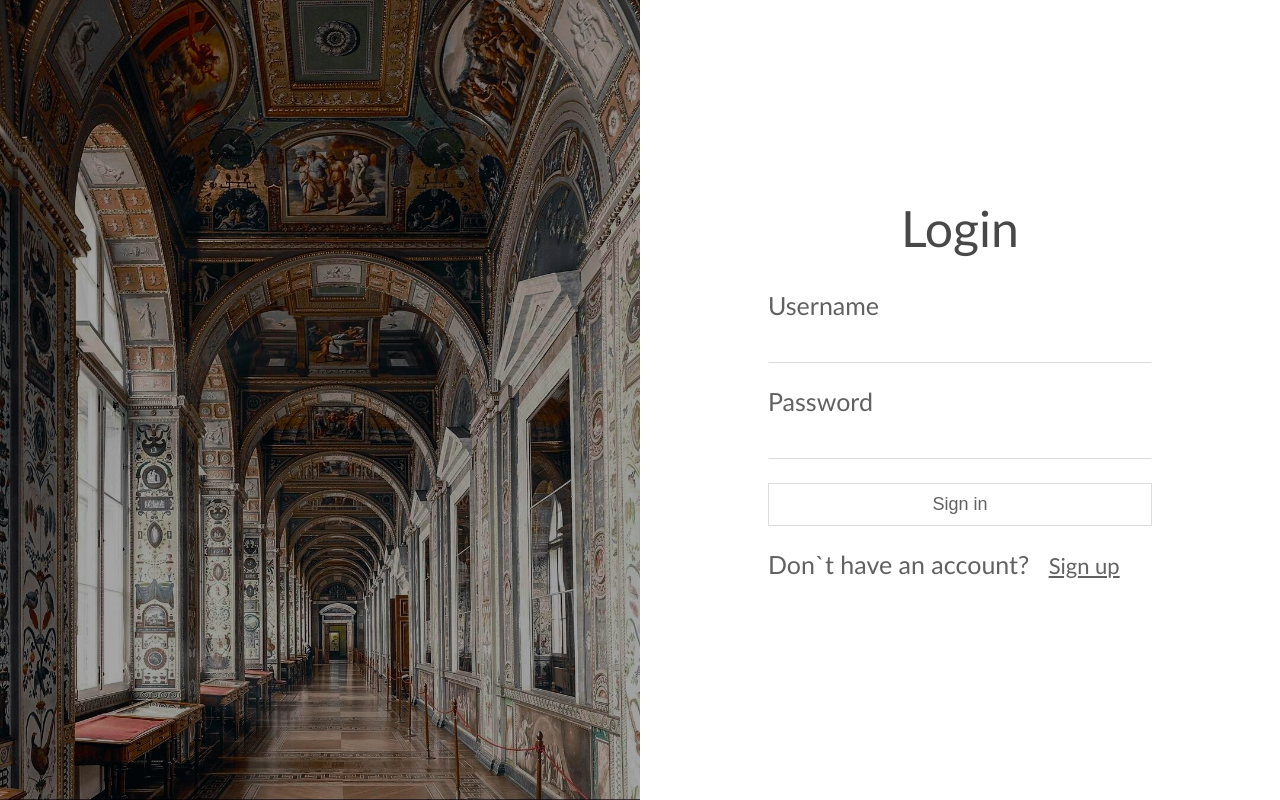
After one commit to melnikova-maria/hermitage_museum_guide, a Django app: template rooms/templates/login_form.html in a window 1280 px wide. The commit adds this page. Run offline with Django 4.2, Linux system fonts and the light colour scheme; the template is opened without the code that fills it, so the values that code supplies are empty.

Commit message:
login form

```diff
--- /dev/null
+++ b/rooms/templates/login_form.html
@@ -0,0 +1,219 @@
+{% load static %}
+<html>
+    <head>
+        <meta name="viewport" content="width=device-width, initial-scale=1">
+        <style>
+            *
+                {
+                    box-sizing: border-box; /* cвойства width и height включают в себя значения полей и границ, но не отступов (margin) */
+                }
+
+            body
+                {
+                    margin: 0; /* отступы */
+                    overflow: hidden;
+                }
+
+            section
+                {
+                    display: flex;
+                    width: 100%;
+                    height: 100vh;
+                    position: relative;
+                }
+
+            section .image
+                {
+                    position: relative;
+                    height: 100%;
+                    width: 50%;
+                }
+
+            section .image::before
+                {
+                    content: '';
+                    position: absolute;
+                    width: 100%;
+                    height: 100%;
+                    top: 0px;
+                }
+
+            section .image img
+                {
+                    position: absolute;
+                    width: 100%;
+                    height: 100%;
+                    top: 0px;
+                    object-fit: cover;
+                    filter: brightness(65%);
+                }
+
+            section .container
+                {
+                    display: flex;
+                    flex-direction: column;
+                    justify-content: center;
+                    align-items: center;
+                    width: 50%;
+                    height: 100%;
+                    z-index: 2;
+                }
+
+            section .container .forma
+                {
+                    width: 60%;
+                }
+
+            section .container .title
+                {
+                    color: rgba(0, 0, 0, 0.719);
+                    font-family: 'Gill Sans', 'Gill Sans MT', Calibri, 'Trebuchet MS', sans-serif;
+                    font-size: 50px;
+                    margin-bottom: 5%;
+                }
+
+            section .container .forma .input_bx
+                {
+                    margin-bottom: 6%;
+                }
+
+            section .container .forma .input_bx span
+                {
+                    display: inline-block;
+                    color: rgba(0, 0, 0, 0.62);
+                    font-family: 'Gill Sans', 'Gill Sans MT', Calibri, 'Trebuchet MS', sans-serif;
+                    font-size: 25px;
+                }
+
+            section .container .forma .input_bx input
+                {
+                    width: 100%;
+                    padding: 10px 15px;
+                    outline: none;
+                    border-bottom: 1px solid rgba(0, 0, 0, 0.132);
+                    border-top: 1px solid rgba(255, 255, 255, 0);
+                    border-right: 1px solid rgba(255, 255, 255, 0);
+                    border-left: 1px solid rgba(255, 255, 255, 0);
+                    background-color: rgba(255, 255, 255, 0);
+                    font-size: 18px;
+                    color: rgba(0, 0, 0, 0.62);
+                }
+
+            section .container .forma .input_bx input[type = "submit"]
+                {
+                    background: white;
+                    color: rgba(0, 0, 0, 0.62);
+                    outline: none;
+                    border: 1px solid rgba(0, 0, 0, 0.132);
+                    cursor: pointer;
+                }
+
+            section .container .forma .input_bx input[type = "submit"]:hover
+                {
+                    background: rgba(234, 234, 234, 0.434);
+                    color: rgba(0, 0, 0, 0.62);
+                }
+
+            section .container .forma .input_bx p a
+                {
+                    background: white;
+                    color: rgba(0, 0, 0, 0.62);
+                    outline: none;
+                    font-family: 'Gill Sans', 'Gill Sans MT', Calibri, 'Trebuchet MS', sans-serif;
+                    font-size: 22px;
+                    margin-left: 4%;
+                    cursor: pointer;
+                }
+
+            @media (max-width: 1050px)
+                {
+                    section .image
+                        {
+                            position: absolute;
+                            height: 100%;
+                            width: 100%;
+                            top: 0px;
+                            left: 0px;
+                        }
+
+                    section .container
+                        {
+                            width: 100%;
+                            z-index: 1;
+                        }
+                    section .container .forma
+                        {
+                            padding: 30px;
+                            background-color: rgba(0, 0, 0, 0.392);
+                        }
+
+                    section .container .forma .title
+                        {
+                            color: rgb(218, 218, 218);
+                        }
+
+                    section .container .forma .input_bx span
+                        {
+                            color: rgb(218, 218, 218);
+                        }
+
+                    section .container .forma .input_bx input
+                        {
+                            border-bottom: 1px solid rgb(218, 218, 218);
+                            border-top: 1px solid rgba(255, 255, 255, 0);
+                            border-right: 1px solid rgba(255, 255, 255, 0);
+                            border-left: 1px solid rgba(255, 255, 255, 0);
+                            color: rgb(218, 218, 218);
+                        }
+
+                    section .container .forma .input_bx p a
+                        {
+                            background: rgba(255, 255, 255, 0);
+                            color: rgb(218, 218, 218);
+                        }
+
+                }
+        </style>
+    </head>
+
+    <body>
+        <section>
+            <div class = "image">
+                <img src = "{% static 'rooms/media/login_image.jpg' %}">
+            </div>
+
+            <div class = "container">
+
+                <span class = "title">
+                    Login
+                </span>
+
+                <div class = "forma">
+
+                    <form>
+
+                        <div class = "input_bx">
+                            <span> Username </span>
+                            <input type = "text" name = "">
+                        </div>
+
+                        <div class = "input_bx">
+                            <span> Password </span>
+                            <input type = "password" name = "">
+                        </div>
+
+                        <div class = "input_bx">
+                            <input type = "submit" value = "Sign in" name = "">
+                        </div>
+
+                        <div class = "input_bx">
+                            <p> <span> Don`t have an account? </span> <a href = "#"> Sign up </a> </p>
+                        </div>
+
+                    </form>
+
+                </div>
+
+            </div>
+        </section>
+    </body>
--- a/rooms/views.py
+++ b/rooms/views.py
@@ -5,5 +5,5 @@ from django.template import loader
 # Create your views here.
 
 def rooms(request):
-    template = loader.get_template('rooms_video.html')
+    template = loader.get_template('login_form.html')
     return HttpResponse(template.render())
```
Also changed, not shown: rooms/templates/rooms_video.html (+175 -177 lines), production_files/rooms/media/login_image.jpg (added), rooms/static/rooms/media/login_image.jpg (added), 8 other files.
